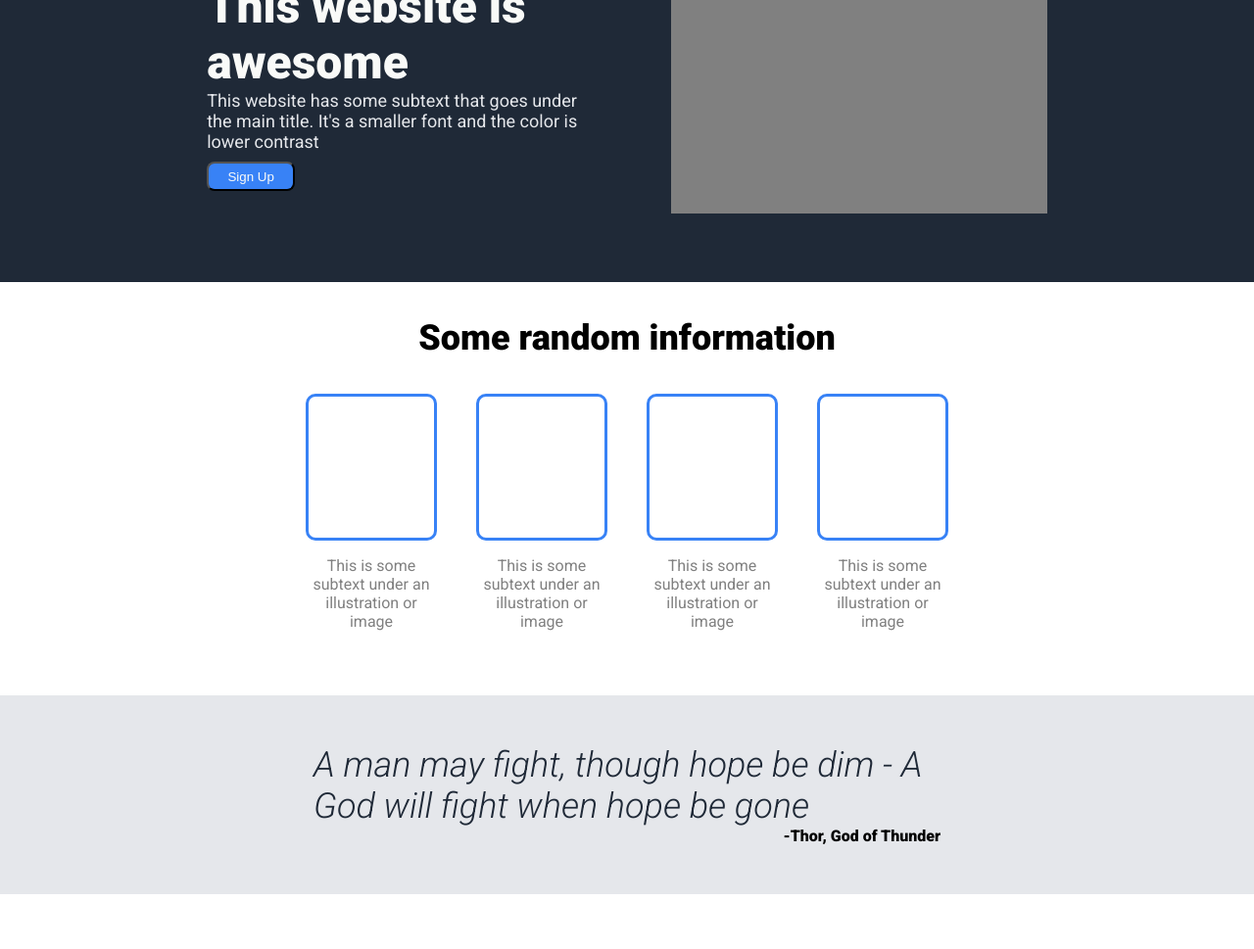
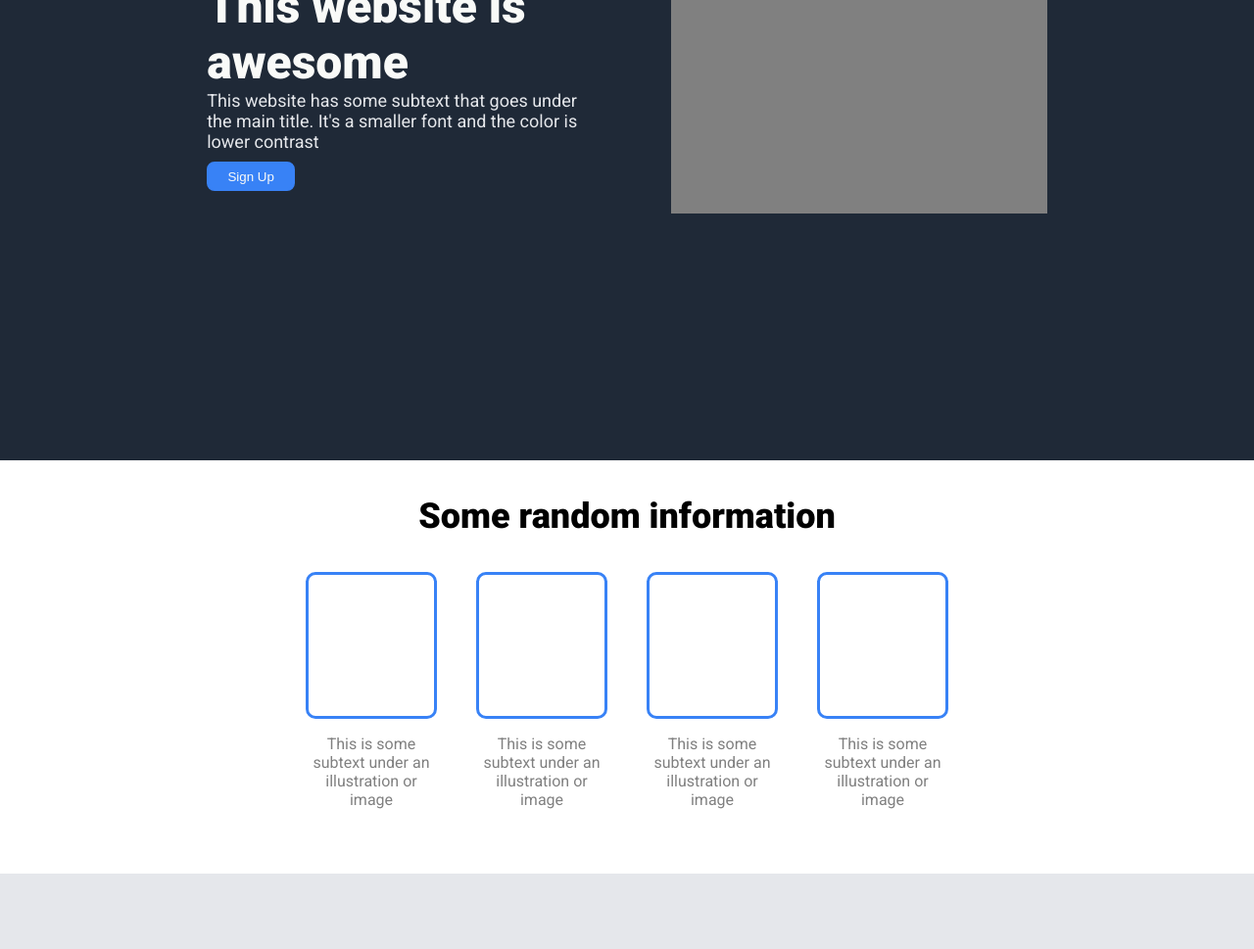
Before and after one commit to ruiyotabby/landing-page, a plain HTML site: page index.html in a window 1280 px wide. Shown: the part 170-1139 px from the top of the page at 98% size. Drawn offline with Linux system fonts and the light colour scheme.

Commit message:
update constraints

```diff
--- a/style.css
+++ b/style.css
@@ -37,6 +37,7 @@
     flex-direction: column;
     align-items: center;
     gap: 40px;
+    height: 80vh;
 }
 
 h2{
@@ -78,6 +79,7 @@
     background-color: #3882f6;
     color: #f9faf8;
     border-radius: 8px;
+    border: 3px solid #3882f6;
 }
 
 /* .body{
@@ -118,7 +120,7 @@
 
 .third{
     background-color: #E5E7EB;
-    padding: 50px;
+    padding: 80px;
     display: flex;
     flex-direction: column;
     align-items: center;
```
